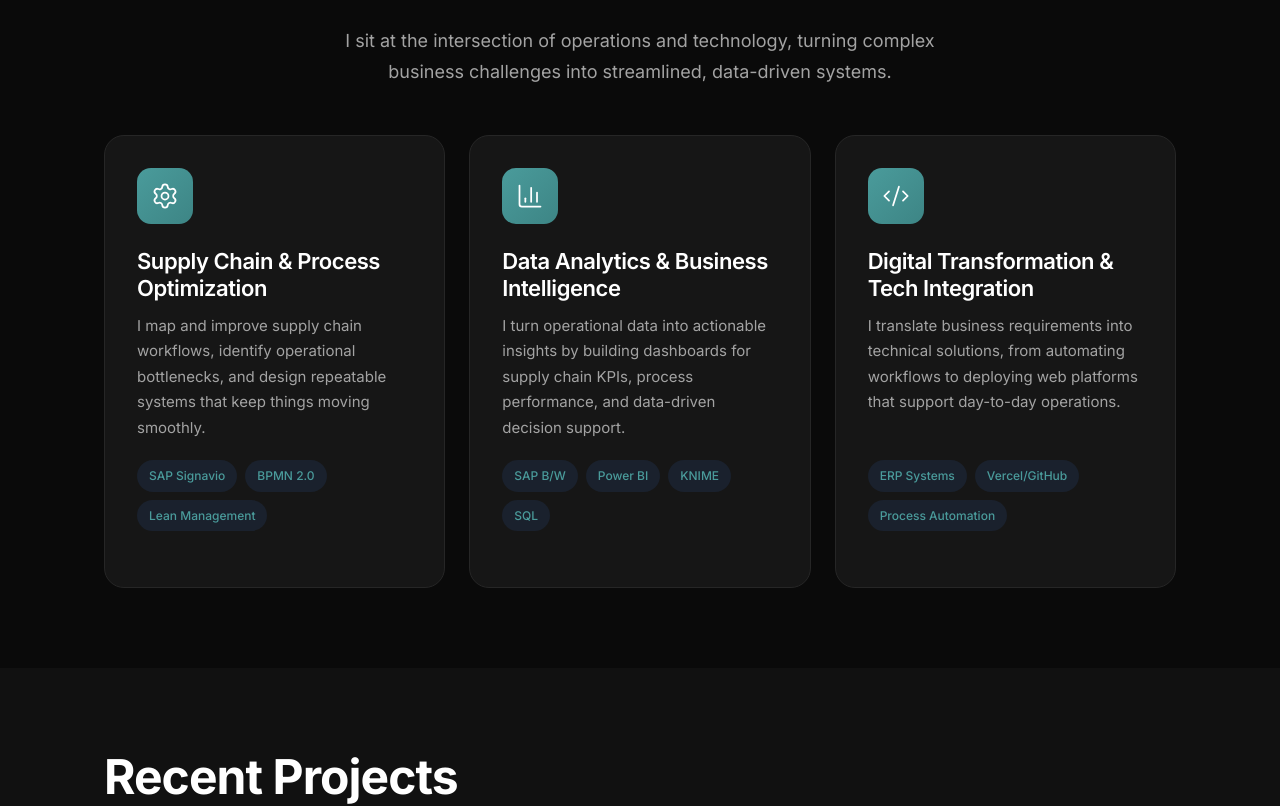
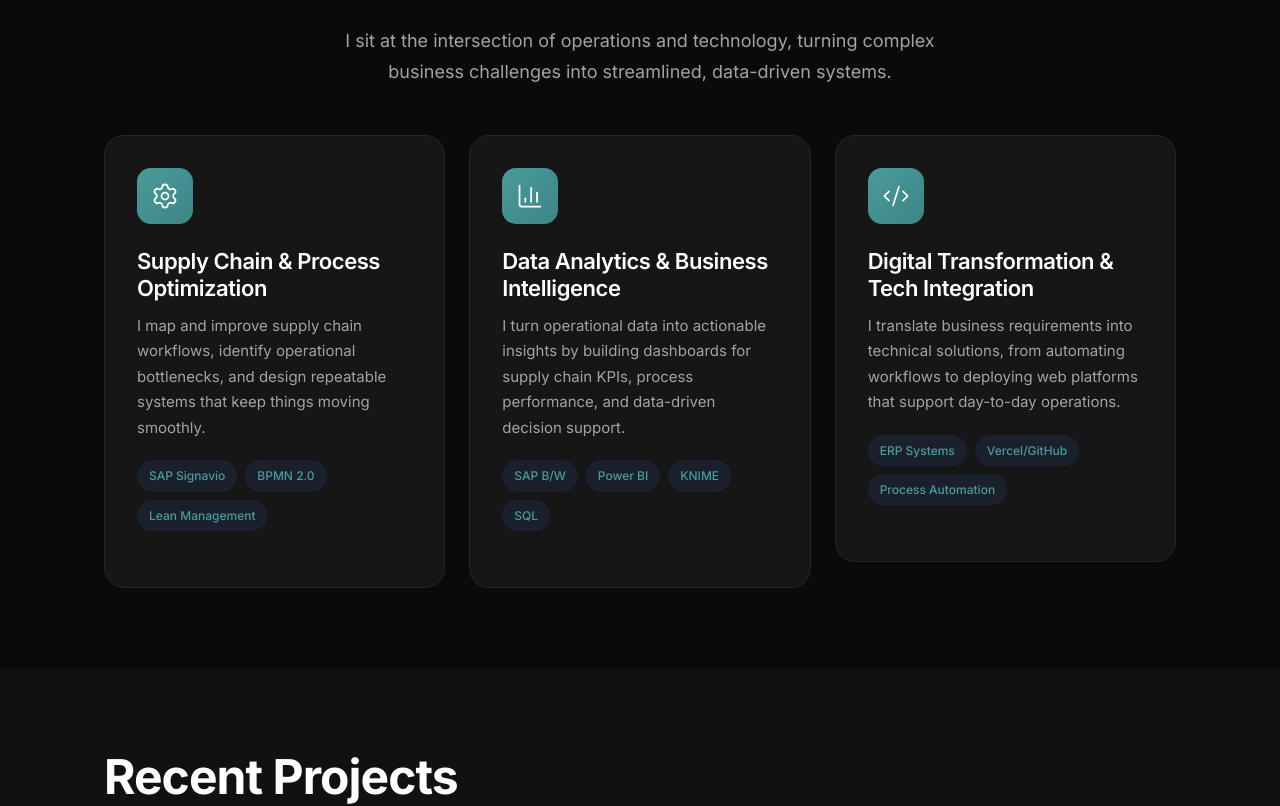
Before and after one commit to myselfrezaul7/portfolio, a Next.js app: page / in a window 1280 px wide. Shown: the part 1020-1826 px from the top of the page. Built offline with nearby package versions, Linux system fonts and the light colour scheme.

Commit message:
fix: radar label clipping on mobile and convert services to horizontal layout

```diff
--- a/src/components/Services.module.css
+++ b/src/components/Services.module.css
@@ -47,22 +47,44 @@
     line-height: 1.7;
 }
 
-.grid {
-    display: grid;
-    grid-template-columns: 1fr;
-    gap: 16px;
+.scrollStrip {
+    display: flex;
+    overflow-x: auto;
+    scroll-snap-type: x mandatory;
+    gap: 20px;
+    padding-bottom: 24px;
+    margin: 0 -24px;
+    padding-left: 24px;
+    padding-right: 24px;
+    -ms-overflow-style: none;
+    scrollbar-width: none;
+}
+
+.scrollStrip::-webkit-scrollbar {
+    display: none;
 }
 
 @media (min-width: 768px) {
-    .grid {
-        grid-template-columns: repeat(2, 1fr);
+    .scrollStrip {
         gap: 24px;
+        margin: 0;
+        padding-left: 0;
+        padding-right: 0;
+        overflow-x: visible;
+        padding-bottom: 0;
     }
 }
 
-@media (min-width: 1024px) {
-    .grid {
-        grid-template-columns: repeat(3, 1fr);
+.snapItem {
+    scroll-snap-align: center;
+    flex: 0 0 85vw;
+    max-width: 400px;
+}
+
+@media (min-width: 768px) {
+    .snapItem {
+        flex: 1;
+        max-width: none;
     }
 }
 
@@ -73,7 +95,6 @@
     padding: 20px;
     display: flex;
     flex-direction: column;
-    height: 100%;
     transition: all var(--transition-normal);
 }
 
--- a/src/components/Services.tsx
+++ b/src/components/Services.tsx
@@ -40,14 +40,17 @@ export default function Services() {
                     </div>
                 </ScrollReveal>
 
-                {/* Services Grid */}
-                <div className={styles.grid}>
+                {/* Services Carousel */}
+                <div className={styles.scrollStrip}>
                     {services.map((service, index) => (
-                        <ScrollReveal key={service.title} delay={index * 0.15}>
+                        <div key={service.title} className={styles.snapItem}>
                             <motion.div
                                 className={styles.card}
+                                initial={{ opacity: 0, y: 20 }}
+                                whileInView={{ opacity: 1, y: 0 }}
+                                viewport={{ once: true }}
                                 whileHover={{ y: -8 }}
-                                transition={{ duration: 0.3 }}
+                                transition={{ duration: 0.4, delay: index * 0.15 }}
                             >
                                 <div className={styles.iconWrapper}>
                                     <service.icon size={28} strokeWidth={1.5} />
@@ -65,7 +68,7 @@ export default function Services() {
                                     ))}
                                 </div>
                             </motion.div>
-                        </ScrollReveal>
+                        </div>
                     ))}
                 </div>
             </div>
--- a/src/components/SkillsRadar.module.css
+++ b/src/components/SkillsRadar.module.css
@@ -62,7 +62,7 @@
     justify-content: center;
     transition: all var(--transition-normal);
     width: 100%;
-    max-width: 400px;
+    max-width: 360px;
 }
 
 .radarCard:hover {
--- a/src/components/SkillsRadar.tsx
+++ b/src/components/SkillsRadar.tsx
@@ -86,7 +86,7 @@ export default function SkillsRadar() {
                             viewport={{ once: true }}
                             transition={{ duration: 0.6 }}
                         >
-                            <svg viewBox="0 0 300 300" className={styles.radarSvg}>
+                            <svg viewBox="-40 -20 380 340" className={styles.radarSvg}>
                                 {/* Grid levels */}
                                 {Array.from({ length: levels }).map((_, level) => {
                                     const r = ((level + 1) / levels) * maxR;
@@ -134,7 +134,7 @@ export default function SkillsRadar() {
                                 {skills.map((skill, i) => {
                                     const r = (skill.value / 100) * maxR;
                                     const pt = polarToCartesian(cx, cy, r, i * angleStep);
-                                    const labelPt = polarToCartesian(cx, cy, maxR + 24, i * angleStep);
+                                    const labelPt = polarToCartesian(cx, cy, maxR + 20, i * angleStep);
                                     const isHovered = hoveredIndex === i;
 
                                     return (
```
